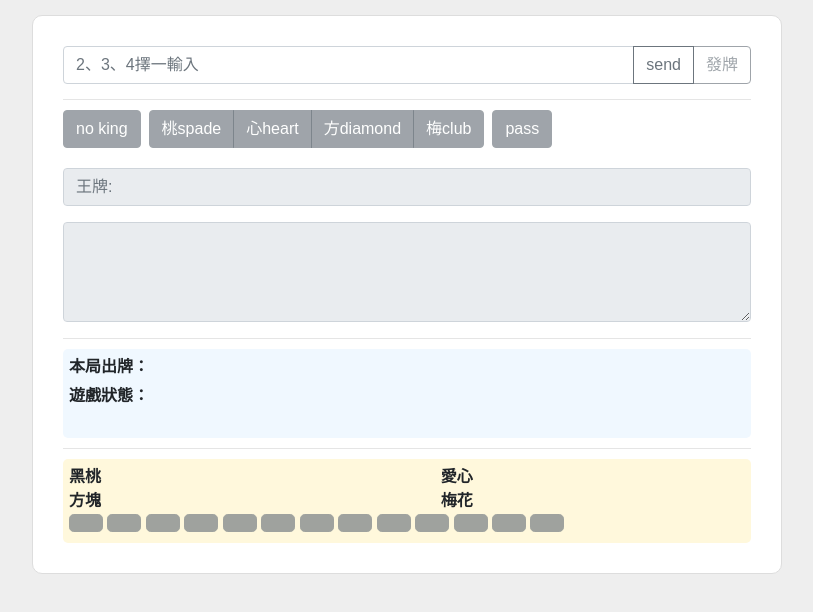
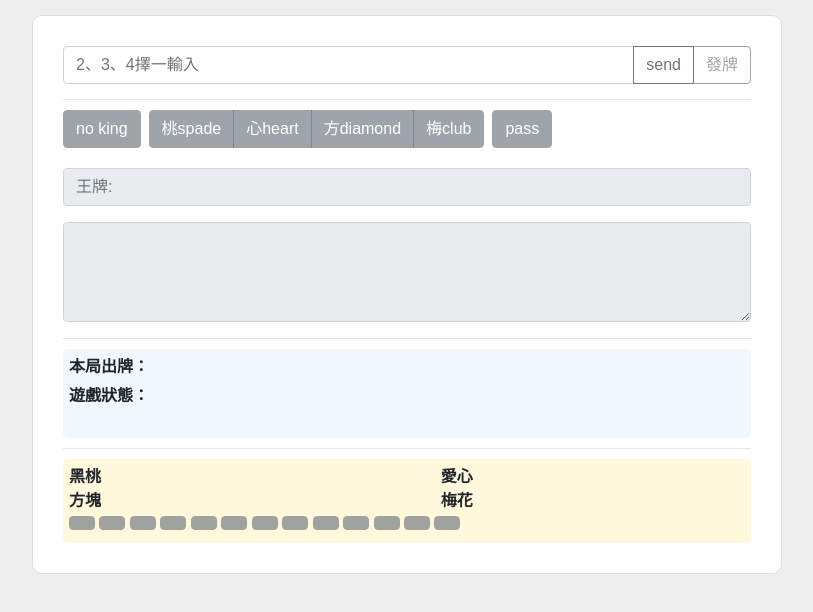
Before and after one commit to wsx852/brige, a website: page index.html in a window 1280 px wide. Shown: the whole page, without its empty margins (233-1046 px from the left). Drawn offline with nearby package versions, Linux system fonts and the light colour scheme.

Commit message:
Update index.html

```diff
--- a/index.html
+++ b/index.html
@@ -208,19 +208,19 @@
 		</div>
 
 		<div class="cards">
-			<button onclick = "card1()" id="card1" disabled=true class="btn btn-secondary btn-lg"></button>
-			<button onclick = "card2()" id="card2" disabled=true class="btn btn-secondary btn-lg"></button>
-			<button onclick = "card3()" id="card3" disabled=true class="btn btn-secondary btn-lg"></button>
-			<button onclick = "card4()" id="card4" disabled=true class="btn btn-secondary btn-lg"></button>
-			<button onclick = "card5()" id="card5" disabled=true class="btn btn-secondary btn-lg"></button>
-			<button onclick = "card6()" id="card6" disabled=true class="btn btn-secondary btn-lg"></button>
-			<button onclick = "card7()" id="card7" disabled=true class="btn btn-secondary btn-lg"></button>
-			<button onclick = "card8()" id="card8" disabled=true class="btn btn-secondary btn-lg"></button>
-			<button onclick = "card9()" id="card9" disabled=true class="btn btn-secondary btn-lg"></button>
-			<button onclick = "card10()" id="card10" disabled=true class="btn btn-secondary btn-lg"></button>
-			<button onclick = "card11()" id="card11" disabled=true class="btn btn-secondary btn-lg"></button>
-			<button onclick = "card12()" id="card12" disabled=true class="btn btn-secondary btn-lg"></button>
-			<button onclick = "card13()" id="card13" disabled=true class="btn btn-secondary btn-lg"></button>
+			<button onclick = "card1()" id="card1" disabled=true class="btn btn-secondary"></button>
+            <button onclick = "card2()" id="card2" disabled=true class="btn btn-secondary"></button>
+            <button onclick = "card3()" id="card3" disabled=true class="btn btn-secondary"></button>
+            <button onclick = "card4()" id="card4" disabled=true class="btn btn-secondary"></button>
+            <button onclick = "card5()" id="card5" disabled=true class="btn btn-secondary"></button>
+            <button onclick = "card6()" id="card6" disabled=true class="btn btn-secondary"></button>
+            <button onclick = "card7()" id="card7" disabled=true class="btn btn-secondary"></button>
+            <button onclick = "card8()" id="card8" disabled=true class="btn btn-secondary"></button>
+            <button onclick = "card9()" id="card9" disabled=true class="btn btn-secondary"></button>
+            <button onclick = "card10()" id="card10" disabled=true class="btn btn-secondary"></button>
+            <button onclick = "card11()" id="card11" disabled=true class="btn btn-secondary"></button>
+            <button onclick = "card12()" id="card12" disabled=true class="btn btn-secondary"></button>
+            <button onclick = "card13()" id="card13" disabled=true class="btn btn-secondary"></button>
 		</div>
 	</div>
 	<!--手牌區結束-->
```
